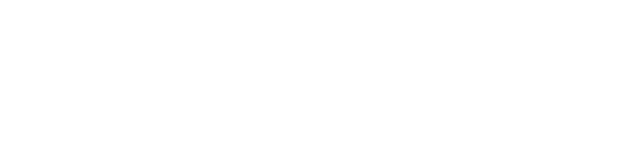
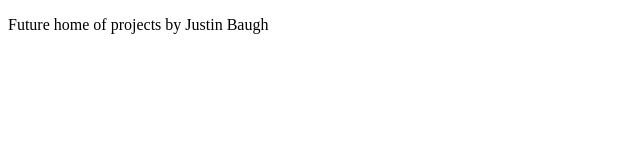
Before and after one commit to justinbaugh/justinbaugh.github.io, a plain HTML site: page index.html in a window 1280 px wide. Shown: the whole page, without its empty margins (0-640 px from the left). Drawn offline with Linux system fonts and the light colour scheme.

Commit message:
Update and rename main.html to index.html

```diff
--- a/main.html
+++ b/index.html
@@ -9,7 +9,7 @@
 <body>
     <div class="parent">
         <div class="div1">
-
+            <p>Future home of projects by Justin Baugh</p>
         </div>
         <div class="div2">
 
```
